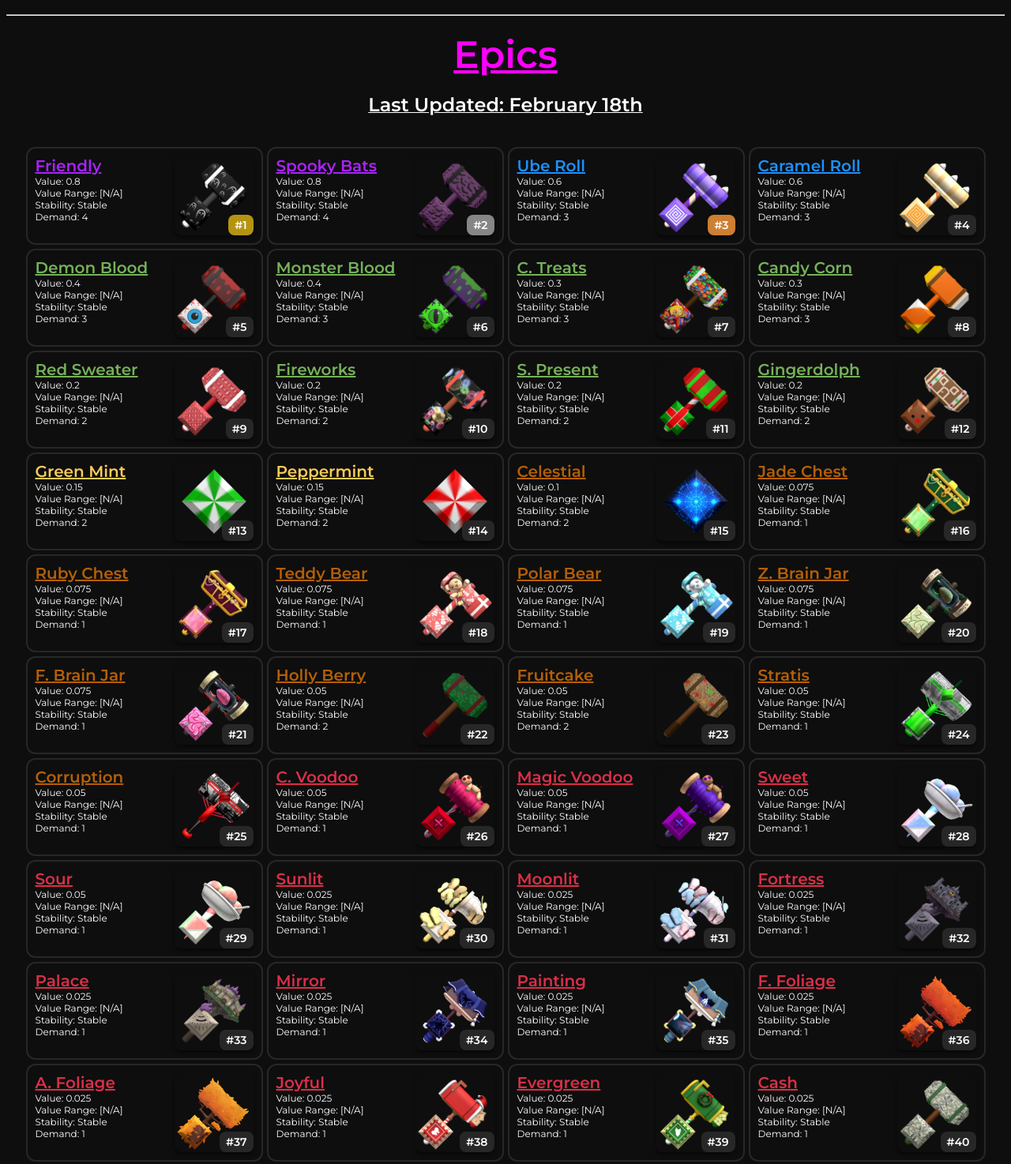
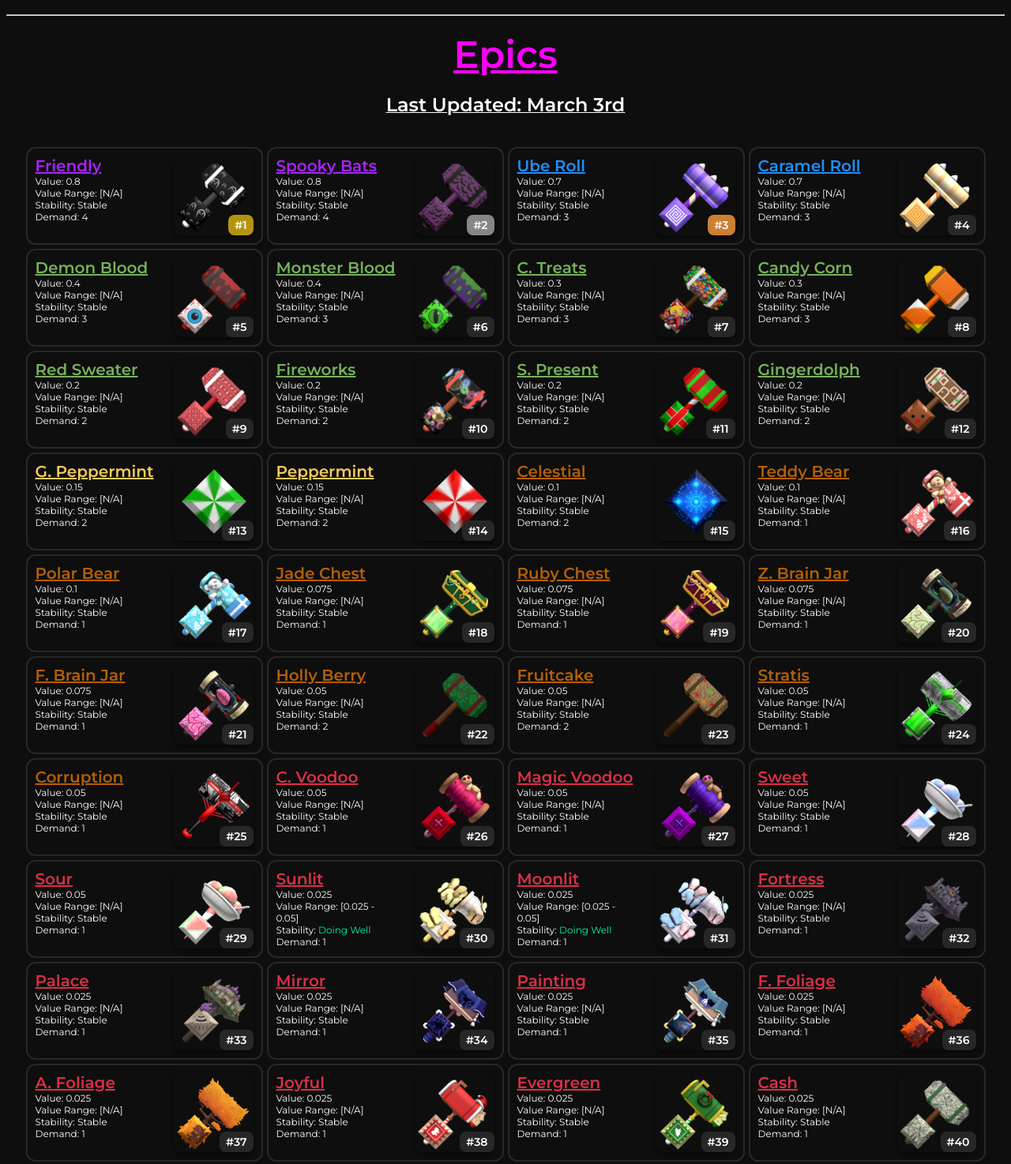
Before and after one commit to FleeTheFacilityValues/Epics, a plain HTML site: page index.html in a window 1280 px wide. Shown: the part 144-1618 px from the top of the page at 79% size. Drawn offline with Linux system fonts and the light colour scheme.

Commit message:
Add files via upload

```diff
--- a/index.html
+++ b/index.html
@@ -81,7 +81,7 @@
         <h4 style="text-align: center;">| <a href="https://fleethefacilityvalues.github.io/Elusives/" style="color: #ffaa00;">Elusives</a> | <a href="https://fleethefacilityvalues.github.io/Legendaries/" style="color:yellow;">Legendaries</a> | <a href="https://fleethefacilityvalues.github.io/Epics/" style="color: #ff00ff;">Epics</a> | <a href="https://fleethefacilityvalues.github.io/Rares/" style="color: rgb(0, 255, 255);">Rares</a> | <a href="https://fleethefacilityvalues.github.io/Commons/" style="color: #00ff00;">Commons</a> |</h4>
         <hr>
         <h2 style="text-align: center;"><b><font size="7" color="#ff00ff"><u>Epics</font></u></b></h2>
-        <h3 style="text-align: center;"><b><u><font size="5">Last Updated: February 18th</font></u></b></h3>
+        <h3 style="text-align: center;"><b><u><font size="5">Last Updated: March 3rd</font></u></b></h3>
 
             <div class="container">
                 <table border="0" cellpadding="5" cellspacing="0">
@@ -116,7 +116,7 @@
                     <tr>
                         <td style="border-right-style: none; width: 200px; height: 100px;">
                             <b><font color="#1E90FF" style="font-size: 20px"><u><span class="notranslate">Ube Roll</span></u></font></b><br>
-                            Value: 0.6<br>
+                            Value: 0.7<br>
                             Value Range: [N/A]<br>
                             Stability: Stable <br>
                             Demand: 3<br>
@@ -130,7 +130,7 @@
                     <tr>
                         <td style="border-right-style: none; width: 200px; height: 100px;">
                             <b><font color="#1E90FF" style="font-size: 20px"><u><span class="notranslate">Caramel Roll</span></u></font></b><br>
-                            Value: 0.6<br>
+                            Value: 0.7<br>
                             Value Range: [N/A]<br>
                             Stability: Stable <br>
                             Demand: 3<br>
@@ -255,7 +255,7 @@
                 <table border="0" cellpadding="5" cellspacing="0">
                     <tr>
                         <td style="border-right-style: none; width: 200px; height: 100px;">
-                            <b><font color="#fbcb58" style="font-size: 20px"><u><span class="notranslate">Green Mint</span></u></font></b><br>
+                            <b><font color="#fbcb58" style="font-size: 20px"><u><span class="notranslate">G. Peppermint</span></u></font></b><br>
                             Value: 0.15<br>
                             Value Range: [N/A]<br>
                             Stability: Stable <br>
@@ -297,6 +297,34 @@
                 <table border="0" cellpadding="5" cellspacing="0">
                     <tr>
                         <td style="border-right-style: none; width: 200px; height: 100px;">
+                            <b><font color="#b45f07" style="font-size: 20px"><u><span class="notranslate">Teddy Bear</span></u></font></b><br>
+                            Value: 0.1<br>
+                            Value Range: [N/A]<br>
+                            Stability: Stable <br>
+                            Demand: 1<br>
+                        </td>
+                        <td style="border-left-style: none;">
+                            <img src="teddy.png" width="100" height="100">
+                        </td>
+                    </tr>
+                </table>
+                <table border="0" cellpadding="5" cellspacing="0">
+                    <tr>
+                        <td style="border-right-style: none; width: 200px; height: 100px;">
+                            <b><font color="#b45f07" style="font-size: 20px"><u><span class="notranslate">Polar Bear</span></u></font></b><br>
+                            Value: 0.1<br>
+                            Value Range: [N/A]<br>
+                            Stability: Stable <br>
+                            Demand: 1<br>
+                        </td>
+                        <td style="border-left-style: none;">
+                            <img src="polar-bear-set.png" width="100" height="100">
+                        </td>
+                    </tr>
+                </table>
+                <table border="0" cellpadding="5" cellspacing="0">
+                    <tr>
+                        <td style="border-right-style: none; width: 200px; height: 100px;">
                             <b><font color="#b45f07" style="font-size: 20px"><u><span class="notranslate">Jade Chest</span></u></font></b><br>
                             Value: 0.075<br>
                             Value Range: [N/A]<br>
@@ -319,34 +347,6 @@
                         </td>
                         <td style="border-left-style: none;">
                             <img src="ruby-chest-set.png" width="100" height="100">
-                        </td>
-                    </tr>
-                </table>
-                <table border="0" cellpadding="5" cellspacing="0">
-                    <tr>
-                        <td style="border-right-style: none; width: 200px; height: 100px;">
-                            <b><font color="#b45f07" style="font-size: 20px"><u><span class="notranslate">Teddy Bear</span></u></font></b><br>
-                            Value: 0.075<br>
-                            Value Range: [N/A]<br>
-                            Stability: Stable <br>
-                            Demand: 1<br>
-                        </td>
-                        <td style="border-left-style: none;">
-                            <img src="teddy.png" width="100" height="100">
-                        </td>
-                    </tr>
-                </table>
-                <table border="0" cellpadding="5" cellspacing="0">
-                    <tr>
-                        <td style="border-right-style: none; width: 200px; height: 100px;">
-                            <b><font color="#b45f07" style="font-size: 20px"><u><span class="notranslate">Polar Bear</span></u></font></b><br>
-                            Value: 0.075<br>
-                            Value Range: [N/A]<br>
-                            Stability: Stable <br>
-                            Demand: 1<br>
-                        </td>
-                        <td style="border-left-style: none;">
-                            <img src="polar-bear-set.png" width="100" height="100">
                         </td>
                     </tr>
                 </table>
@@ -495,8 +495,8 @@
                         <td style="border-right-style: none; width: 200px; height: 100px;">
                             <b><font color="#da2f48" style="font-size: 20px"><u><span class="notranslate">Sunlit</span></u></font></b><br>
                             Value: 0.025<br>
-                            Value Range: [N/A]<br>
-                            Stability: Stable <br>
+                            Value Range: [0.025 - 0.05]<br>
+                            Stability: <font color="#02f7b2">Doing Well</font><br>
                             Demand: 1<br>
                         </td>
                         <td style="border-left-style: none;">
@@ -509,8 +509,8 @@
                         <td style="border-right-style: none; width: 200px; height: 100px;">
                             <b><font color="#da2f48" style="font-size: 20px"><u><span class="notranslate">Moonlit</span></u></font></b><br>
                             Value: 0.025<br>
-                            Value Range: [N/A]<br>
-                            Stability: Stable <br>
+                            Value Range: [0.025 - 0.05]<br>
+                            Stability: <font color="#02f7b2">Doing Well</font><br>
                             Demand: 1<br>
                         </td>
                         <td style="border-left-style: none;">
@@ -684,8 +684,9 @@
 <hr>
 <h1 style="text-align: center;"><b><u><font size="6">Changelog:</font></u></b></h2>
     <p style="text-align: center; font-size: 24px">
-        <b><u>Bears:</u></b> 🔴 > 🟠<br>
-        <b><u>Brain Jars:</u></b> 🔴 > 🟠<br>
+        Rolls 0.6 > 0.7<br>
+        Bear Presents 0.075 > 0.1<br>
+        Butterflies Stable > Doing Well <br>
     </p>
     </body>
 </html>
```
